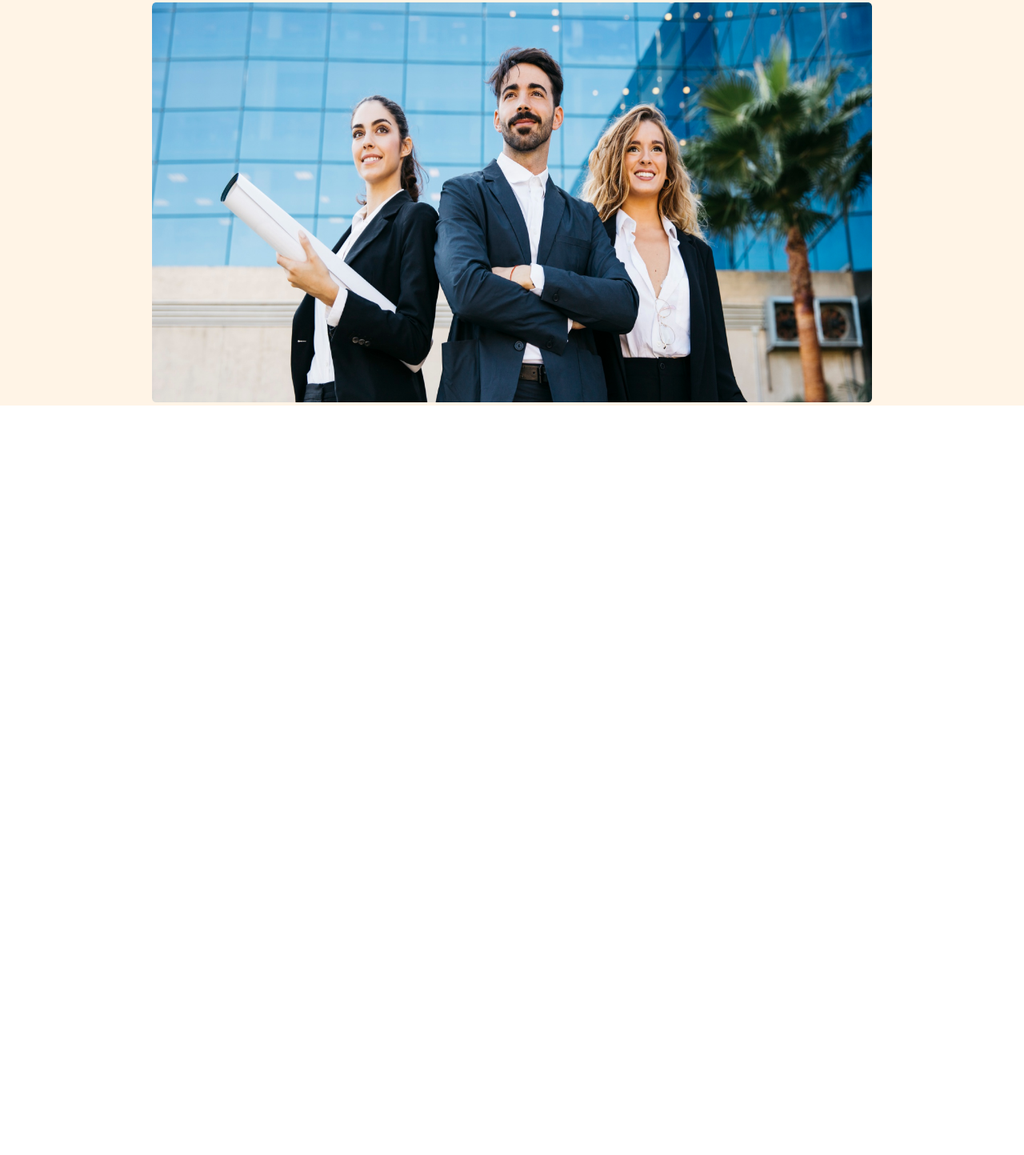
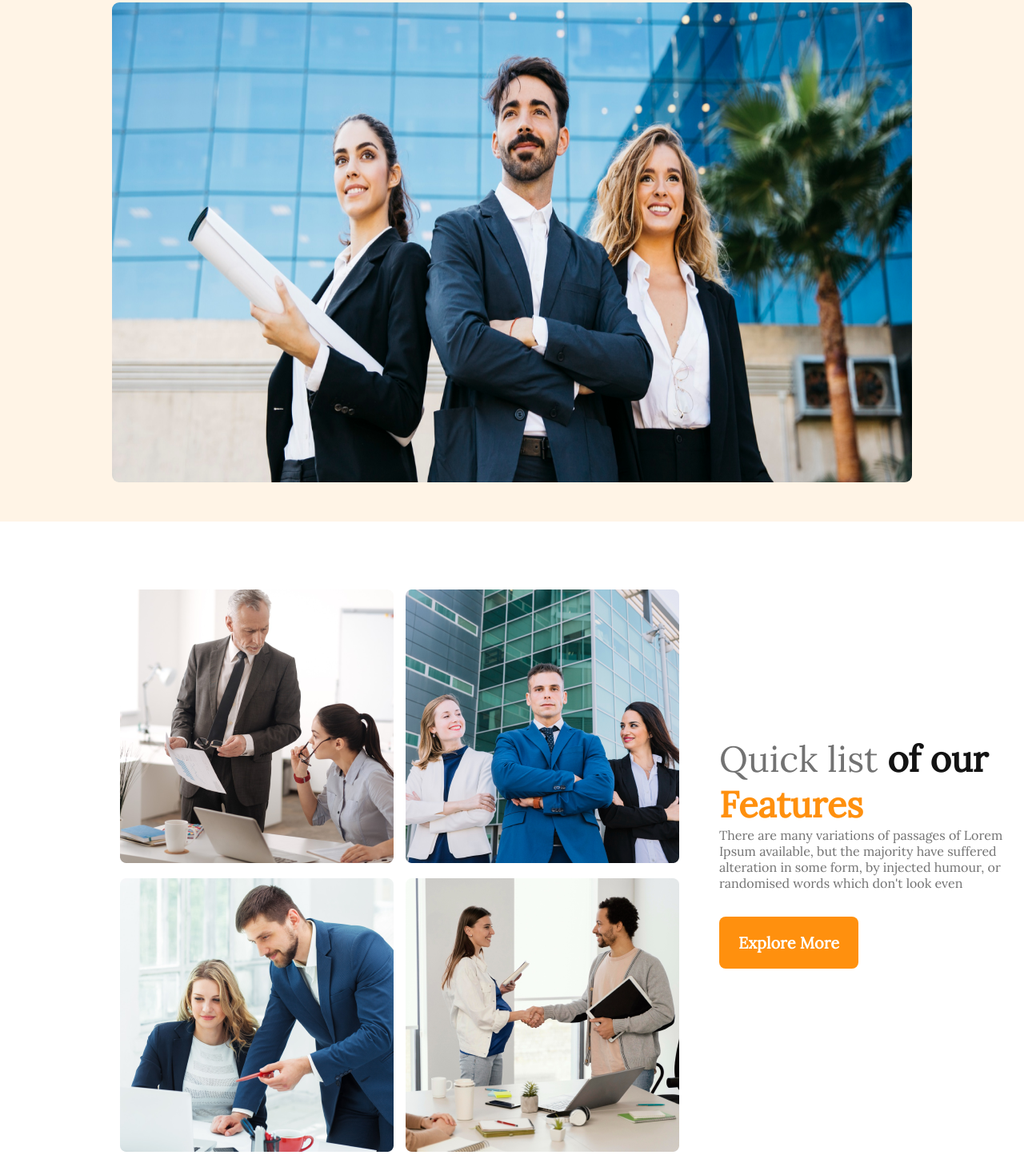
Before and after one commit to Abdur-Rahaman0/assignment-phero2, a plain HTML site: page index.html in a window 1280 px wide. Shown: the part 536-1980 px from the top of the page at 80% size. Before the commit the page ends 1043 px from the top, so only its background shows below. Drawn offline with Linux system fonts and the light colour scheme.

Commit message:
quick list section completed with responsive styles

```diff
--- a/index.html
+++ b/index.html
@@ -32,7 +32,7 @@
          <div class="new-arc-title">Brand New <div> Group of Architects </div></div>
          <p class="new-arc-subtitle">There are many variations of passages of Lorem Ipsum available, but the majority have suffered alteration in some form, by injected humour, or randomised words which don't look even</p>
       </div>
-      <div class="arc-btn"><button>Explore More</button></div>
+      <div><button class="btn">Explore More</button></div>
       <div class="new-arc-banner">
         <img src="images/banner.png" alt="">
       </div>
@@ -40,5 +40,30 @@
     </section>
   </header>
   <!-- header section ended -->
+
+  <!-- main section started  -->
+
+   <main>
+  <!-- quick list section started  -->
+    <section class="quick-list">
+      <div class="ql-img-section">
+          <div class="img"><img src="images/team1.png" alt=""></div>
+          <div class="img"><img src="images/team2.png" alt=""></div>
+          <div class="img"><img src="images/team3.png" alt=""></div>
+          <div class="img"><img src="images/team4.png" alt=""></div>
+      </div>
+      <div class="ql-info-section">
+          <div class="ql-info-title">
+            <div><span class="grey-clr">Quick list</span><span class="black-clr"> of our </span></div>
+            <div class="yellow-clr">Features</div>
+          </div>
+          <div class="ql-info-subtitle">There are many variations of passages of Lorem Ipsum available, but the majority have suffered alteration in some form, by injected humour, or randomised words which don't look even</div>
+          <button class="btn">Explore More</button>
+      </div>
+    </section>
+   <!-- quick list section ended  -->
+   </main>
+
+   <!-- main section ended  -->
 </body>
 </html>
--- a/styles.css
+++ b/styles.css
@@ -45,6 +45,7 @@
 
   /* navigation styles ended */
 
+  /* new arctects styled started  */
   .new-arc{
     margin-top: 110px;
     display: flex;
@@ -70,11 +71,13 @@
 
   .new-arc-banner img{
 
-    height: 500px;
-    width: 900px;
+    height: 600px;
+    width: 1000px;
+    border-radius: 9px;
+    margin-bottom: 45px;
   }
 
-  .arc-btn button{
+  .btn{
     border-radius: 8px;
     background: #FF900E;
     color: #FFFFFF;
@@ -85,6 +88,56 @@
     margin-top: 32px;
     margin-bottom: 50px;
   }
+
+  /* new arc styles ended  */
+
+
+  /* quick list styles started  */
+ .quick-list{
+  margin-top: 85px;
+  display: flex;
+  align-items: center;
+ }
+
+.ql-img-section{
+  display: grid;
+  grid-template-columns: repeat(2,1fr);
+  gap: 15px;
+  margin-left:150px;
+}
+.ql-img-section div .img{
+  width: 150px;
+  max-width:100%;
+  height:150px;
+  border-radius: 8px;
+}
+
+.ql-info-section{
+  margin-left:50px;
+}
+
+.ql-info-title .grey-clr{
+  font-weight: 500;
+  font-size: 45px;
+  color: #727272;
+
+}
+
+.ql-info-title .black-clr{
+  color: #131313;
+  font-weight: 700;
+  font-size: 45px;
+}
+
+.ql-info-title .yellow-clr{
+  font-weight: 700;
+  font-size: 45px;
+  color: #FF900E;
+}
+
+.ql-info-subtitle{
+  color: #727272;
+}
 
   /* responsive styles */
 
@@ -113,4 +166,17 @@
   width: 100%;
 }
 
+.quick-list{
+  flex-direction:column;
 }
+
+.ql-img-section {
+  grid-template-columns: repeat(1,1fr);
+  margin: auto;
+}
+
+.ql-info-section {
+  margin-left: 26px;
+}
+
+}
```
